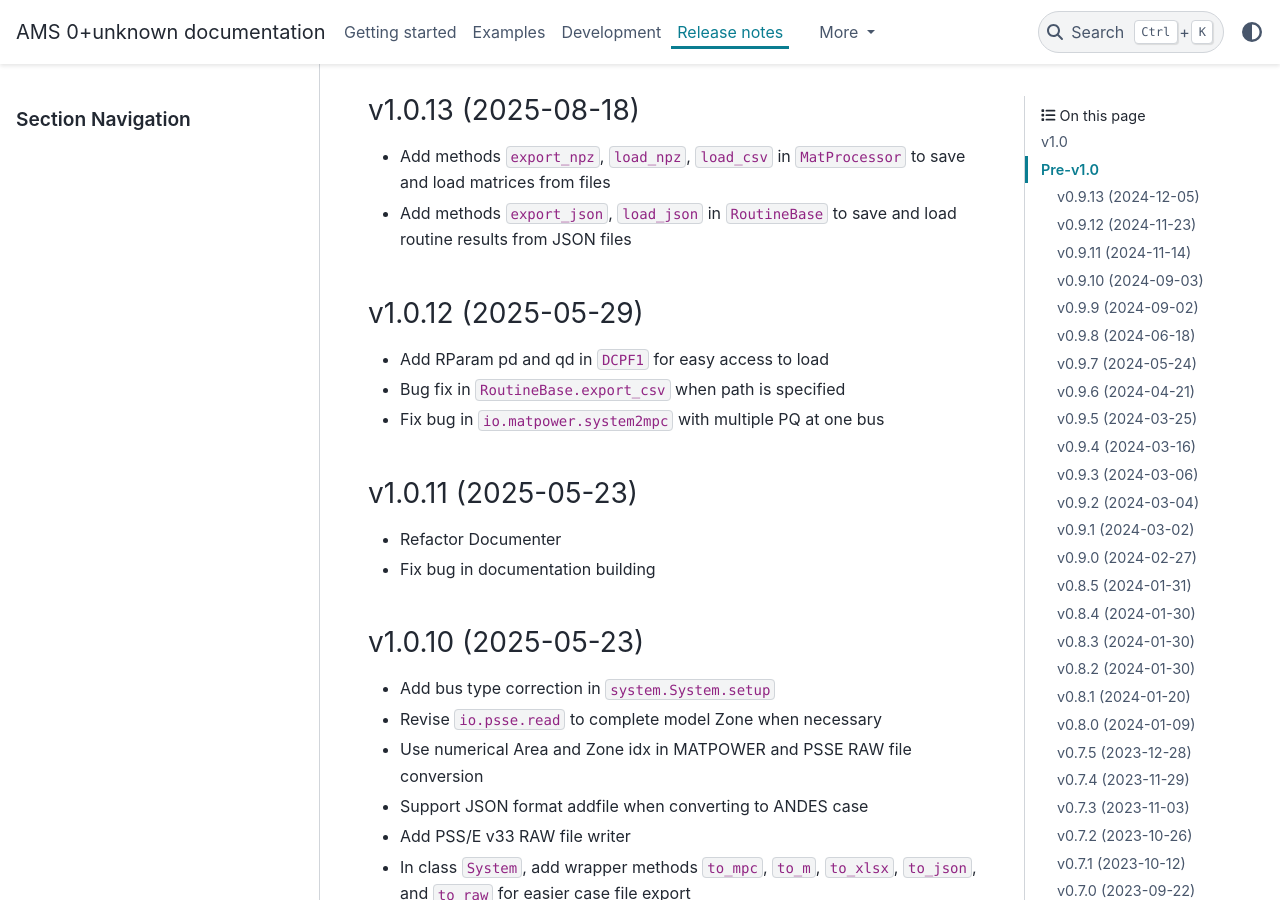
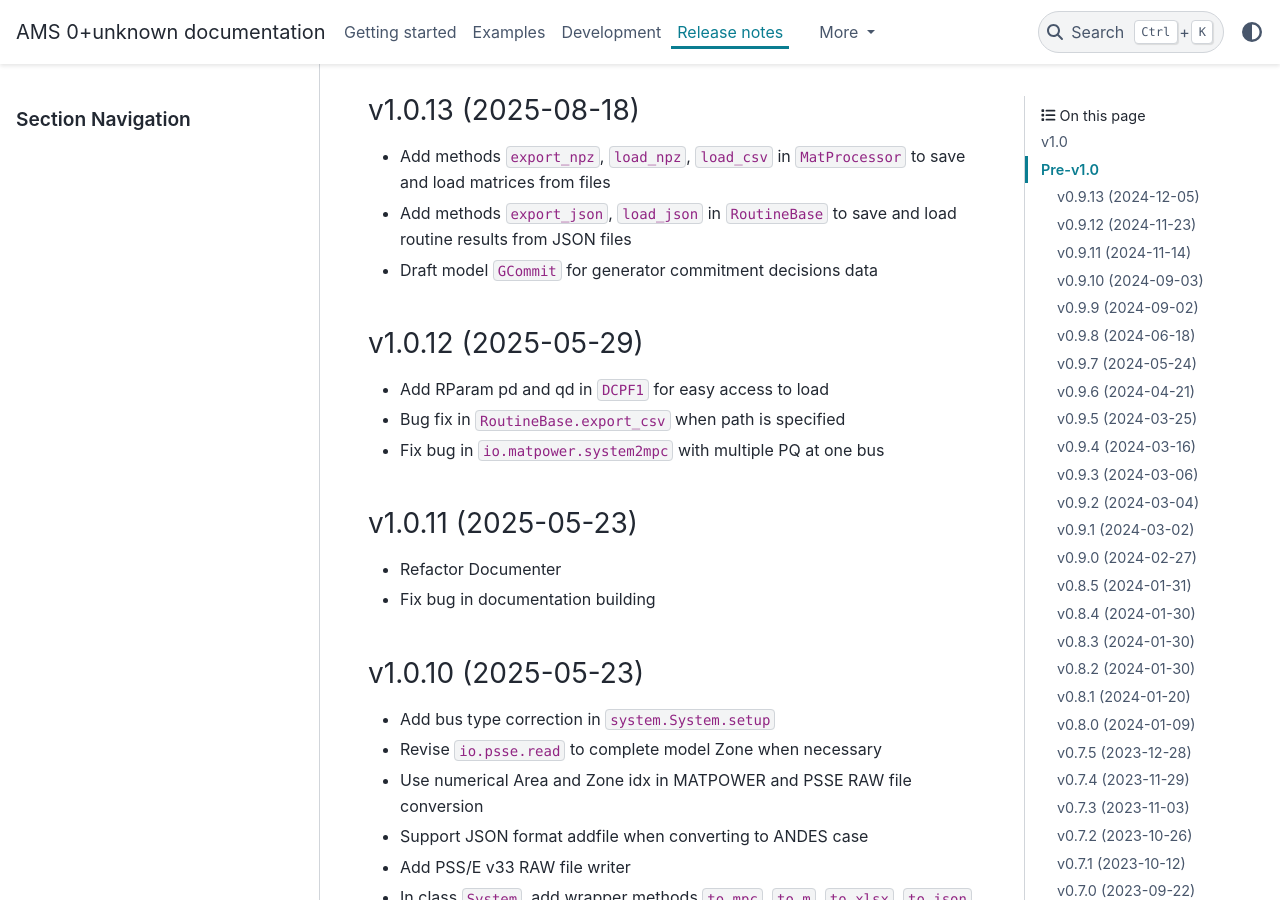
Before and after one commit to CURENT/ams, a Sphinx documentation site: the page built from docs/source/release-notes.rst, in a window 1280 px wide and 900 px high, scrolled down 386 px. Built offline with Sphinx 7.4.7 and the PyData theme 0.15.4, drawn with Linux system fonts in a browser that asks for light colours; pages that are not in the unit, such as notebooks, are missing from menus.

Commit message:
Update relase notes

```diff
--- a/docs/source/release-notes.rst
+++ b/docs/source/release-notes.rst
@@ -22,6 +22,7 @@ v1.0.13 (2025-08-18)
   to save and load matrices from files
 - Add methods ``export_json``, ``load_json`` in ``RoutineBase``
   to save and load routine results from JSON files
+- Draft model ``GCommit`` for generator commitment decisions data
 
 v1.0.12 (2025-05-29)
 ----------------------
```
